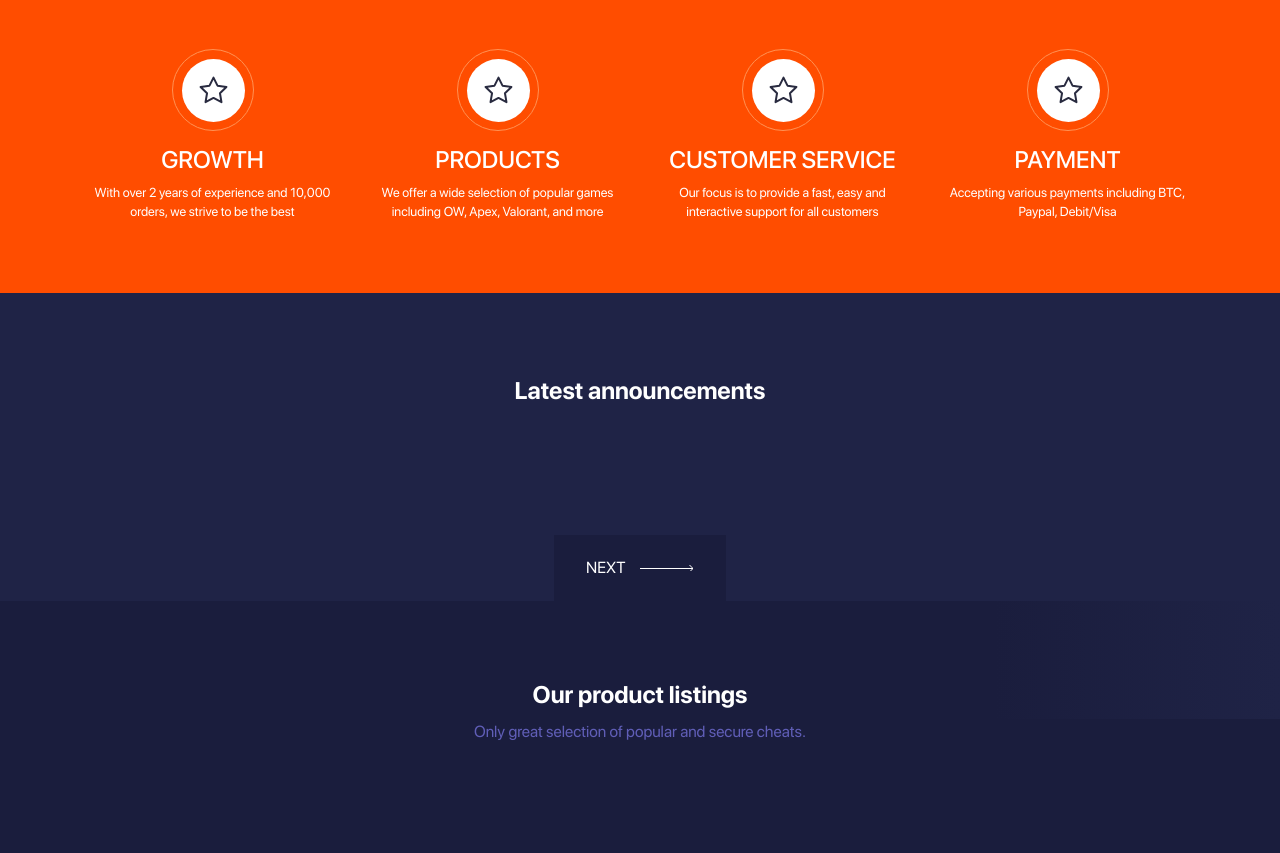
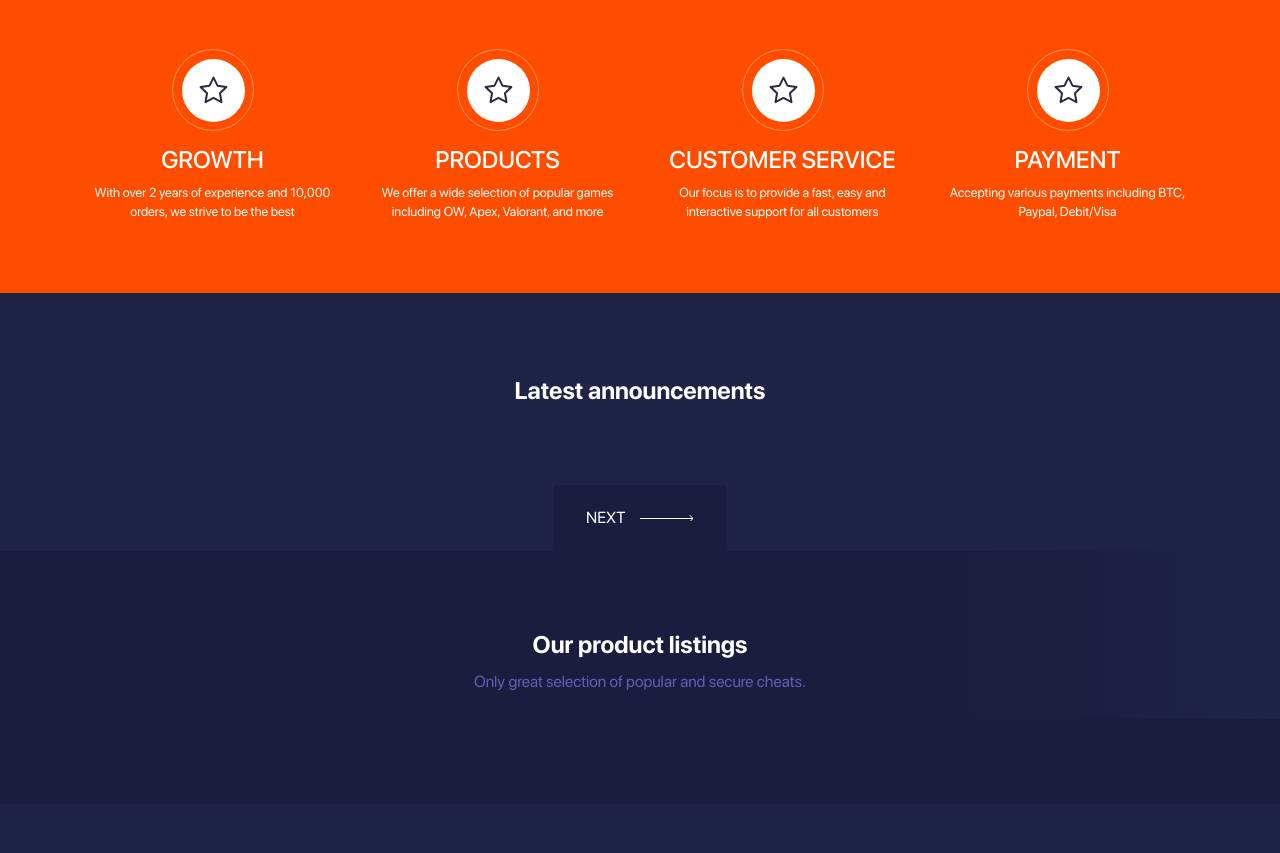
Before and after one commit to SentF/henix, a Django app: page / in a window 1280 px wide. Shown: the part 801-1654 px from the top of the page. Run offline with Django 3.2, Linux system fonts and the light colour scheme; data that the repository does not hold is empty; some libraries are stand-ins or nearby versions.

Commit message:
Change paddings and card strokes|Latest annoncements

```diff
--- a/static/css/styles.css
+++ b/static/css/styles.css
@@ -472,10 +472,10 @@ img.avatar {
 
 /* ======= Announcements Section ======= */
 .announcements {
-    padding: 80px 0;
     background: #1F2346;
     color: #fff;
     overflow-x: hidden;
+    padding: 80px 0 30px;
 }
 
 .announcements .cards {
@@ -498,6 +498,7 @@ img.avatar {
 
 .cards li {
     list-style-type: none;
+    border-color: #1A1D3D;
 }
 
 .cards li div {
@@ -510,7 +511,7 @@ img.avatar {
     background: linear-gradient(90deg, #1F2346 0%, rgba(31, 35, 70, 0) 89.63%);
     transform: matrix(-1, 0, 0, 1, 0, 0);
     height: 280px;
-    width: 40vh;
+    width: 30%;
     right: 0;
 }
 
```
